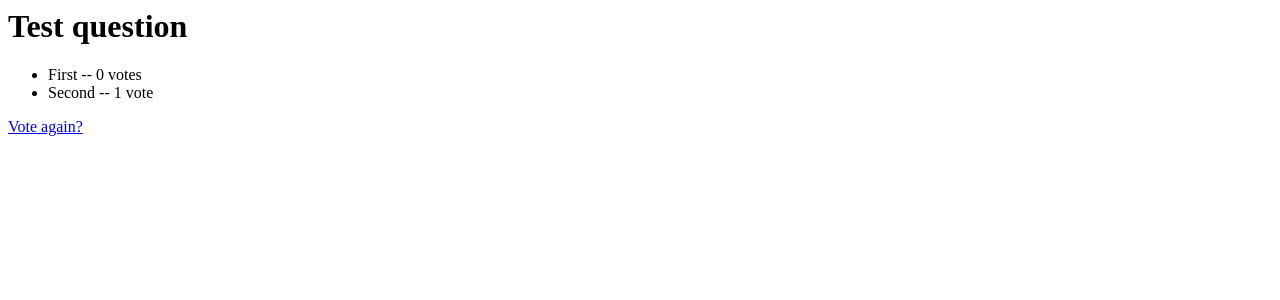
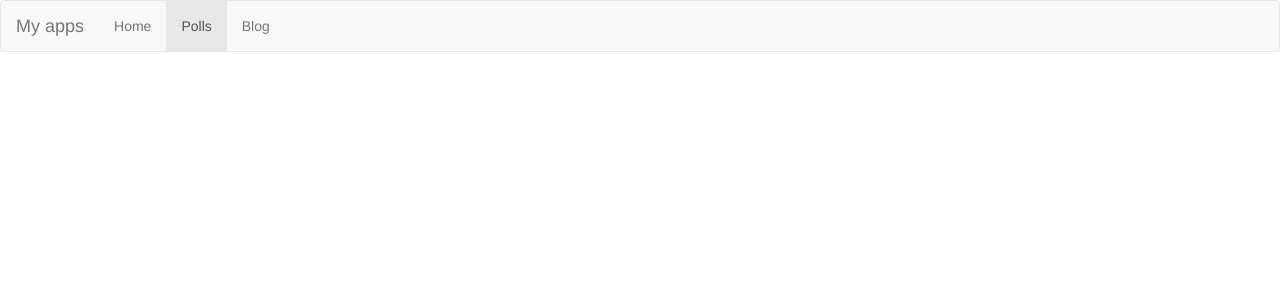
Before and after one commit to mishabeliy15/mysite_with_apps, a Django app: page /polls/1/results/ in a window 1280 px wide. Shown: the top 300 px of the page. Run offline with Django 3.2, Linux system fonts and the light colour scheme; data comes from the database, SQL or seed files in the repository; some libraries are stand-ins or nearby versions.

Commit message:
App base html in polls

```diff
--- a/polls/templates/polls/detail.html
+++ b/polls/templates/polls/detail.html
@@ -1,3 +1,4 @@
+{% extends 'polls/base.html' %}
 <h1>{{ question.question_text }}</h1>
 
 {% if error_message %}<p><strong>{{ error_message }}</strong></p>{% endif %}
--- a/polls/templates/polls/results.html
+++ b/polls/templates/polls/results.html
@@ -1,3 +1,4 @@
+{% extends 'polls/base.html' %}
 <h1>{{ question.question_text }}</h1>
 
 <ul>
```
